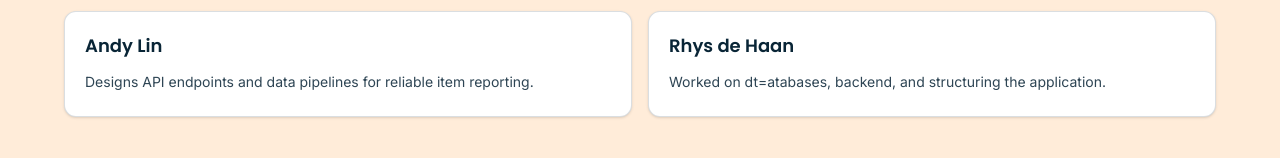
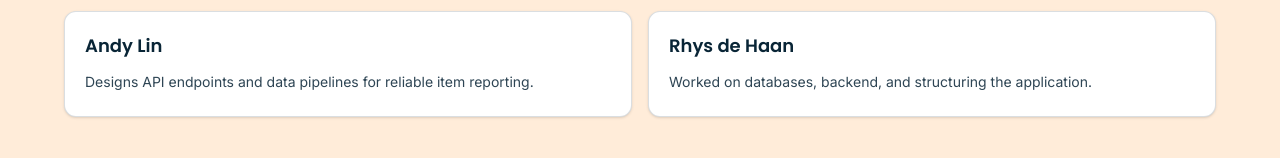
Before and after one commit to agath2/JumboFind, a Next.js app: page /aboutus in a window 1280 px wide. Shown: the part 1295-1453 px from the top of the page. Built offline with nearby package versions, Linux system fonts and the light colour scheme.

Commit message:
about us

```diff
--- a/app/aboutus/page.tsx
+++ b/app/aboutus/page.tsx
@@ -32,7 +32,7 @@ const TEAM_GROUPS = [
       },
       {
         name: "Rhys de Haan",
-        bio: "Worked on dt=atabases, backend, and structuring the application.",
+        bio: "Worked on databases, backend, and structuring the application.",
       },
     ],
   },
@@ -86,7 +86,10 @@ export default function AboutUs() {
           <h2 className="mb-5 font-heading text-2xl font-bold md:text-3xl">What We Value</h2>
           <div className="grid grid-cols-1 gap-4 md:grid-cols-3">
             {VALUES.map((value) => (
-              <article key={value.title} className="rounded-xl border border-dark-navy/15 bg-white p-5 shadow-sm">
+              <article
+                key={value.title}
+                className="rounded-xl border border-dark-navy/15 bg-white p-5 shadow-sm transition-all duration-200 hover:-translate-y-1 hover:scale-[1.01] hover:shadow-lg"
+              >
                 <h3 className="mb-2 font-heading text-xl font-semibold">{value.title}</h3>
                 <p className="text-sm leading-7 text-dark-navy/85">{value.description}</p>
               </article>
@@ -104,7 +107,7 @@ export default function AboutUs() {
                   {group.members.map((member) => (
                     <article
                       key={`${group.role}-${member.name}`}
-                      className="rounded-xl border border-dark-navy/15 bg-white p-5 shadow-sm"
+                      className="rounded-xl border border-dark-navy/15 bg-white p-5 shadow-sm transition-all duration-200 hover:-translate-y-1 hover:scale-[1.01] hover:shadow-lg"
                     >
                       <h4 className="font-heading text-lg font-semibold">{member.name}</h4>
                       <p className="mt-2 text-sm leading-7 text-dark-navy/85">{member.bio}</p>
```
